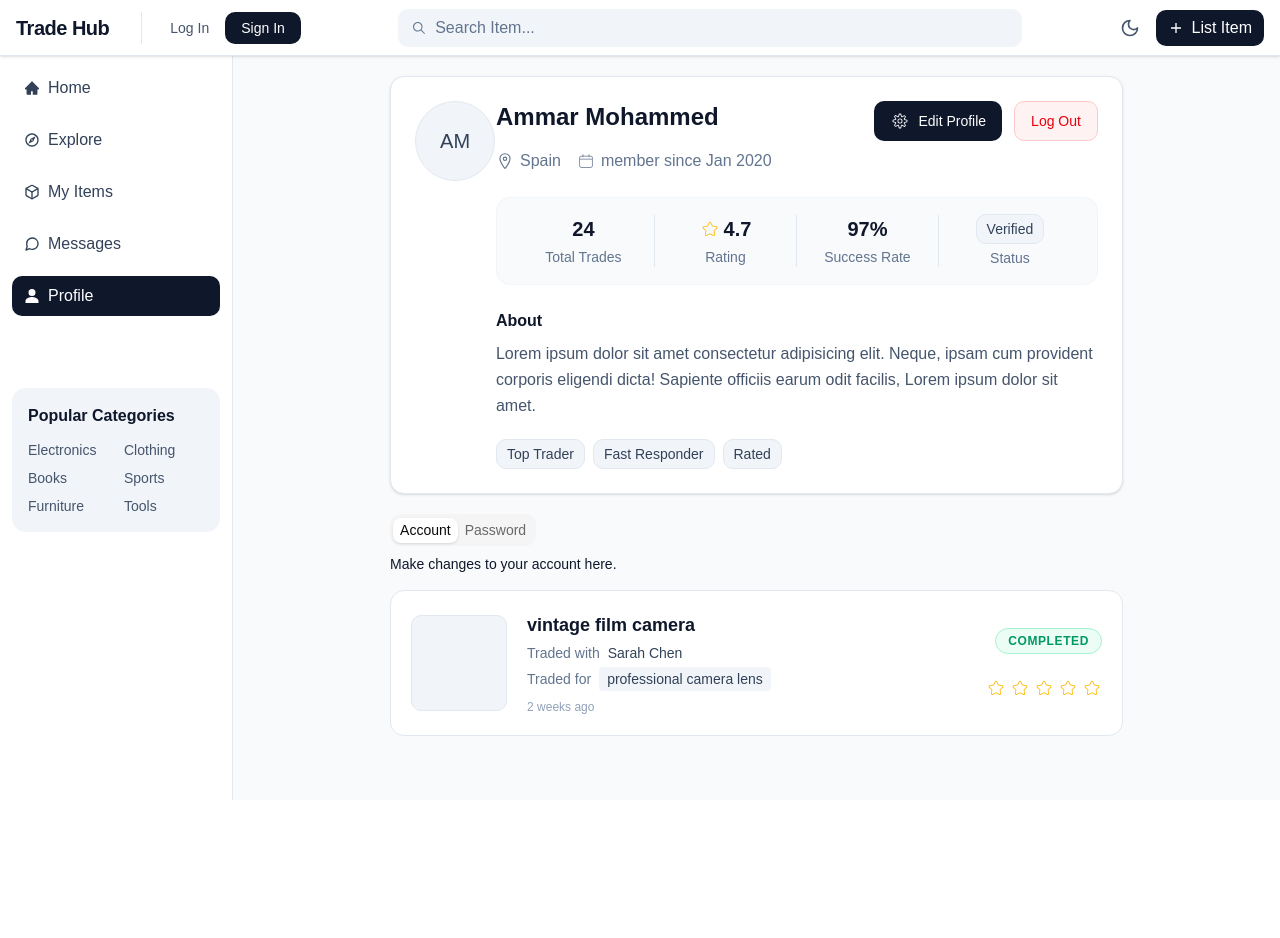
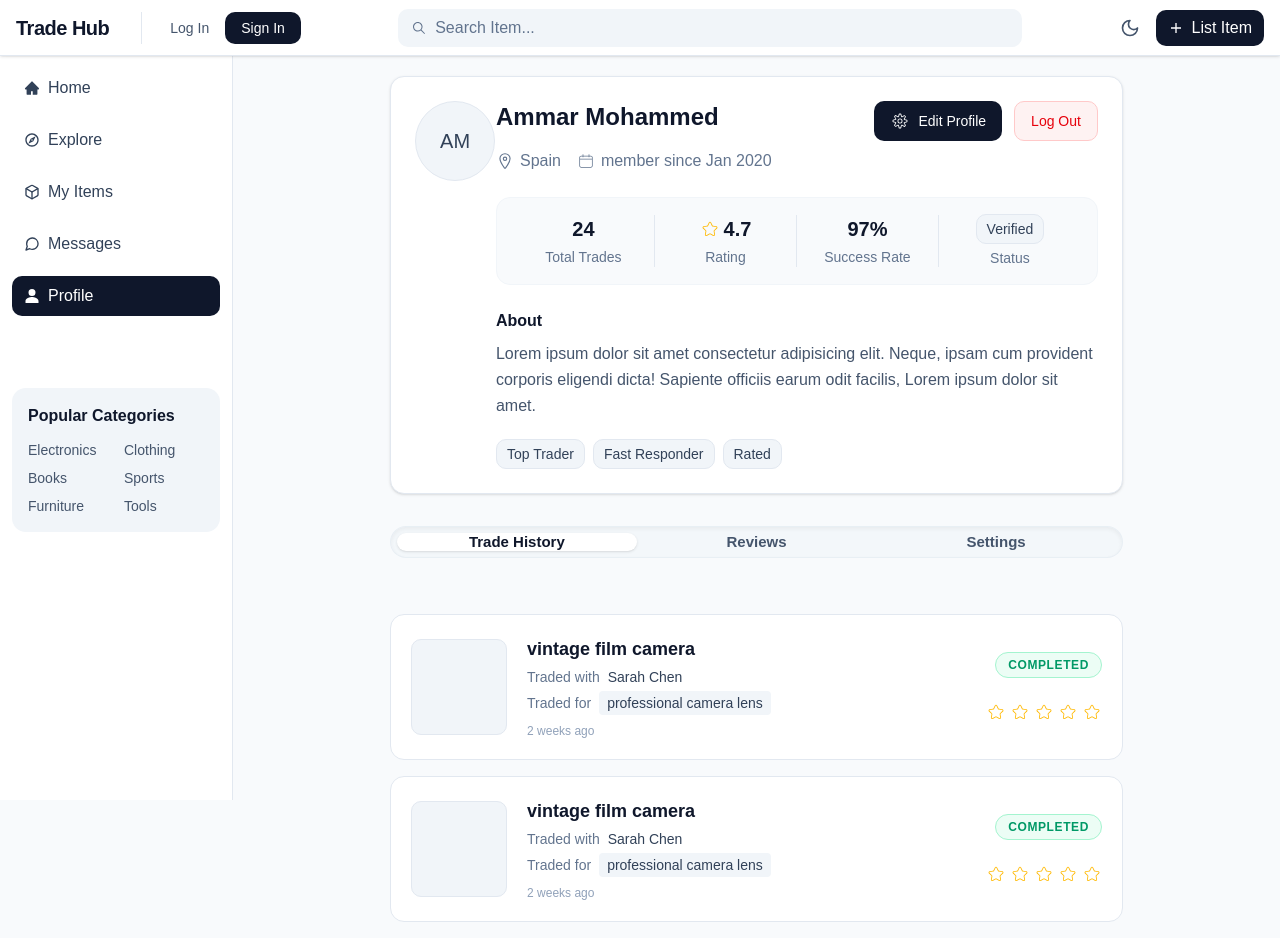
Before and after one commit to ammarmohammed6783-del/Swapify, a React (Vite) app: page /profile in a window 1280 px wide. Before the commit the page ends 800 px from the top, so only its background shows below. Built offline with nearby package versions, Linux system fonts and the light colour scheme.

Commit message:
finished the tabs component

```diff
--- a/src/pages/Profile.tsx
+++ b/src/pages/Profile.tsx
@@ -76,15 +76,46 @@ const Profile = () => {
                     </div>
                 </div>
             </div>
-            <Tabs defaultValue="account" className="w-[400px]">
-                <TabsList>
-                    <TabsTrigger value="account">Account</TabsTrigger>
-                    <TabsTrigger value="password">Password</TabsTrigger>
+
+            <Tabs defaultValue="history" className="w-full mt-8">
+                <TabsList className="w-full h-14 bg-slate-100/60 dark:bg-slate-900/60 border border-slate-200/60 dark:border-slate-800/60 p-1.5 rounded-2xl mb-8 shadow-inner transition-colors">
+                    <TabsTrigger
+                        value="history"
+                        className="w-full h-full text-[15px] font-semibold rounded-xl text-slate-600 dark:text-slate-400 data-[state=active]:bg-white dark:data-[state=active]:bg-slate-800 data-[state=active]:text-slate-900 dark:data-[state=active]:text-slate-100 data-[state=active]:shadow-sm hover:text-slate-900 dark:hover:text-slate-200 transition-all duration-300"
+                    >
+                        Trade History
+                    </TabsTrigger>
+                    <TabsTrigger
+                        value="reviews"
+                        className="w-full h-full text-[15px] font-semibold rounded-xl text-slate-600 dark:text-slate-400 data-[state=active]:bg-white dark:data-[state=active]:bg-slate-800 data-[state=active]:text-slate-900 dark:data-[state=active]:text-slate-100 data-[state=active]:shadow-sm hover:text-slate-900 dark:hover:text-slate-200 transition-all duration-300"
+                    >
+                        Reviews
+                    </TabsTrigger>
+                    <TabsTrigger
+                        value="settings"
+                        className="w-full h-full text-[15px] font-semibold rounded-xl text-slate-600 dark:text-slate-400 data-[state=active]:bg-white dark:data-[state=active]:bg-slate-800 data-[state=active]:text-slate-900 dark:data-[state=active]:text-slate-100 data-[state=active]:shadow-sm hover:text-slate-900 dark:hover:text-slate-200 transition-all duration-300"
+                    >
+                        Settings
+                    </TabsTrigger>
                 </TabsList>
-                <TabsContent value="account">Make changes to your account here.</TabsContent>
-                <TabsContent value="password">Change your password here.</TabsContent>
+
+                <TabsContent value="history" className="space-y-4 focus-visible:outline-none focus-visible:ring-0 animate-in slide-in-from-bottom-4 fade-in-0 duration-500 ease-out">
+                    <ItemCard />
+                    <ItemCard />
+                </TabsContent>
+
+                <TabsContent value="reviews" className="p-8 text-center border border-slate-200 dark:border-slate-800 rounded-2xl bg-white dark:bg-slate-900 min-h-[300px] flex flex-col items-center justify-center text-slate-500 dark:text-slate-400 focus-visible:outline-none focus-visible:ring-0 animate-in slide-in-from-bottom-4 fade-in-0 duration-500 ease-out">
+                    <CiStar className="text-4xl text-slate-300 dark:text-slate-700 mb-3 animate-pulse" />
+                    <p className="text-lg font-medium text-slate-700 dark:text-slate-300">No reviews yet</p>
+                    <p className="text-sm mt-1">Complete a trade to start earning reviews.</p>
+                </TabsContent>
+
+                <TabsContent value="settings" className="p-8 text-center border border-slate-200 dark:border-slate-800 rounded-2xl bg-white dark:bg-slate-900 min-h-[300px] flex flex-col items-center justify-center text-slate-500 dark:text-slate-400 focus-visible:outline-none focus-visible:ring-0 animate-in slide-in-from-bottom-4 fade-in-0 duration-500 ease-out">
+                    <CiSettings className="text-4xl text-slate-300 dark:text-slate-700 mb-3 transition-transform duration-700 hover:rotate-180" />
+                    <p className="text-lg font-medium text-slate-700 dark:text-slate-300">Account Settings</p>
+                    <p className="text-sm mt-1">Manage your preferences and notifications.</p>
+                </TabsContent>
             </Tabs>
-            <ItemCard />
         </div>
     )
 }
@@ -93,33 +124,33 @@ export default Profile
 
 function Tag({ text }: { text: string }) {
     return (
-        <div className="px-2.5 py-1 bg-slate-100 dark:bg-slate-800 text-slate-700 dark:text-slate-300 border border-slate-200 dark:border-slate-700 rounded-lg w-fit text-sm font-medium transition-colors">{text}</div>
+        <div className="px-2.5 py-1 bg-slate-100 dark:bg-slate-800 text-slate-700 dark:text-slate-300 border border-slate-200 dark:border-slate-700 rounded-lg w-fit text-sm font-medium transition-colors hover:bg-slate-200 dark:hover:bg-slate-700 cursor-default">{text}</div>
     )
 }
 
 function ItemCard() {
     return (
-        <div className="border border-slate-200 dark:border-slate-800 bg-white dark:bg-slate-900 p-5 my-4 rounded-xl flex items-center justify-between gap-4 transition-colors">
+        <div className="group border border-slate-200 dark:border-slate-800 bg-white dark:bg-slate-900 p-5 my-4 rounded-xl flex items-center justify-between gap-4 transition-all duration-300 hover:shadow-lg hover:shadow-slate-200/50 dark:hover:shadow-slate-900/50 hover:-translate-y-1 hover:border-slate-300 dark:hover:border-slate-700 cursor-pointer">
             <div className="flex gap-5 items-center">
-                <div className="w-24 h-24 rounded-lg bg-slate-100 dark:bg-slate-800 border border-slate-200 dark:border-slate-700 flex-shrink-0"></div>
+                <div className="w-24 h-24 rounded-lg bg-slate-100 dark:bg-slate-800 border border-slate-200 dark:border-slate-700 flex-shrink-0 transition-transform duration-500 group-hover:scale-105"></div>
                 <div>
-                    <h3 className="font-bold text-slate-900 dark:text-slate-100 text-lg">vintage film camera</h3>
+                    <h3 className="font-bold text-slate-900 dark:text-slate-100 text-lg transition-colors group-hover:text-slate-700 dark:group-hover:text-slate-300">vintage film camera</h3>
                     <div className="space-y-1 mt-1">
                         <p className="text-slate-500 dark:text-slate-400 text-sm flex items-center gap-2">
                             <span>Traded with</span>
-                            <span className="font-medium text-slate-700 dark:text-slate-300">Sarah Chen</span>
+                            <span className="font-medium text-slate-700 dark:text-slate-300 transition-colors">Sarah Chen</span>
                         </p>
                         <p className="text-slate-500 dark:text-slate-400 text-sm flex items-center gap-2">
                             <span>Traded for</span>
-                            <span className="bg-slate-100 dark:bg-slate-800 px-2 py-0.5 rounded text-slate-700 dark:text-slate-300 font-medium">professional camera lens</span>
+                            <span className="bg-slate-100 dark:bg-slate-800 px-2 py-0.5 rounded text-slate-700 dark:text-slate-300 font-medium transition-colors group-hover:bg-slate-200 dark:group-hover:bg-slate-700">professional camera lens</span>
                         </p>
                         <p className="text-slate-400 dark:text-slate-500 text-xs mt-2">2 weeks ago</p>
                     </div>
                 </div>
             </div>
             <div className="flex flex-col justify-between items-end h-full gap-6">
-                <div className="border border-emerald-200 dark:border-emerald-800 bg-emerald-50 dark:bg-emerald-900/20 text-emerald-600 dark:text-emerald-400 px-3 py-1 rounded-full text-xs font-bold uppercase tracking-wider">completed</div>
-                <div className="flex gap-1">
+                <div className="border border-emerald-200 dark:border-emerald-800/80 bg-emerald-50 dark:bg-emerald-900/30 text-emerald-600 dark:text-emerald-400 px-3 py-1 rounded-full text-xs font-bold uppercase tracking-wider transition-all duration-300 group-hover:bg-emerald-100 animate-in fade-in zoom-in duration-500">completed</div>
+                <div className="flex gap-1 transition-transform duration-300 group-hover:scale-110">
                     <CiStar className="text-amber-400 text-xl" />
                     <CiStar className="text-amber-400 text-xl" />
                     <CiStar className="text-amber-400 text-xl" />
```
